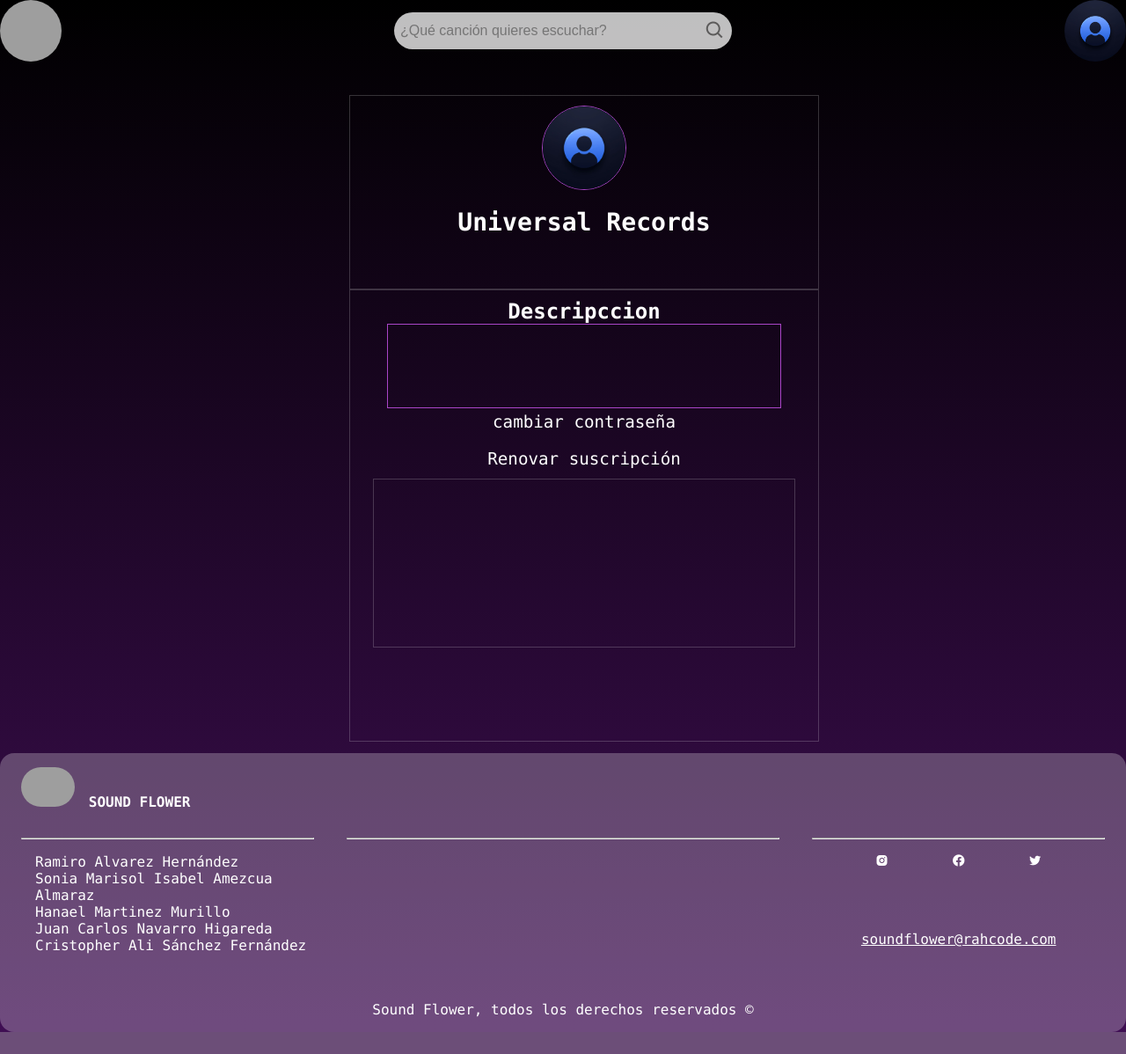
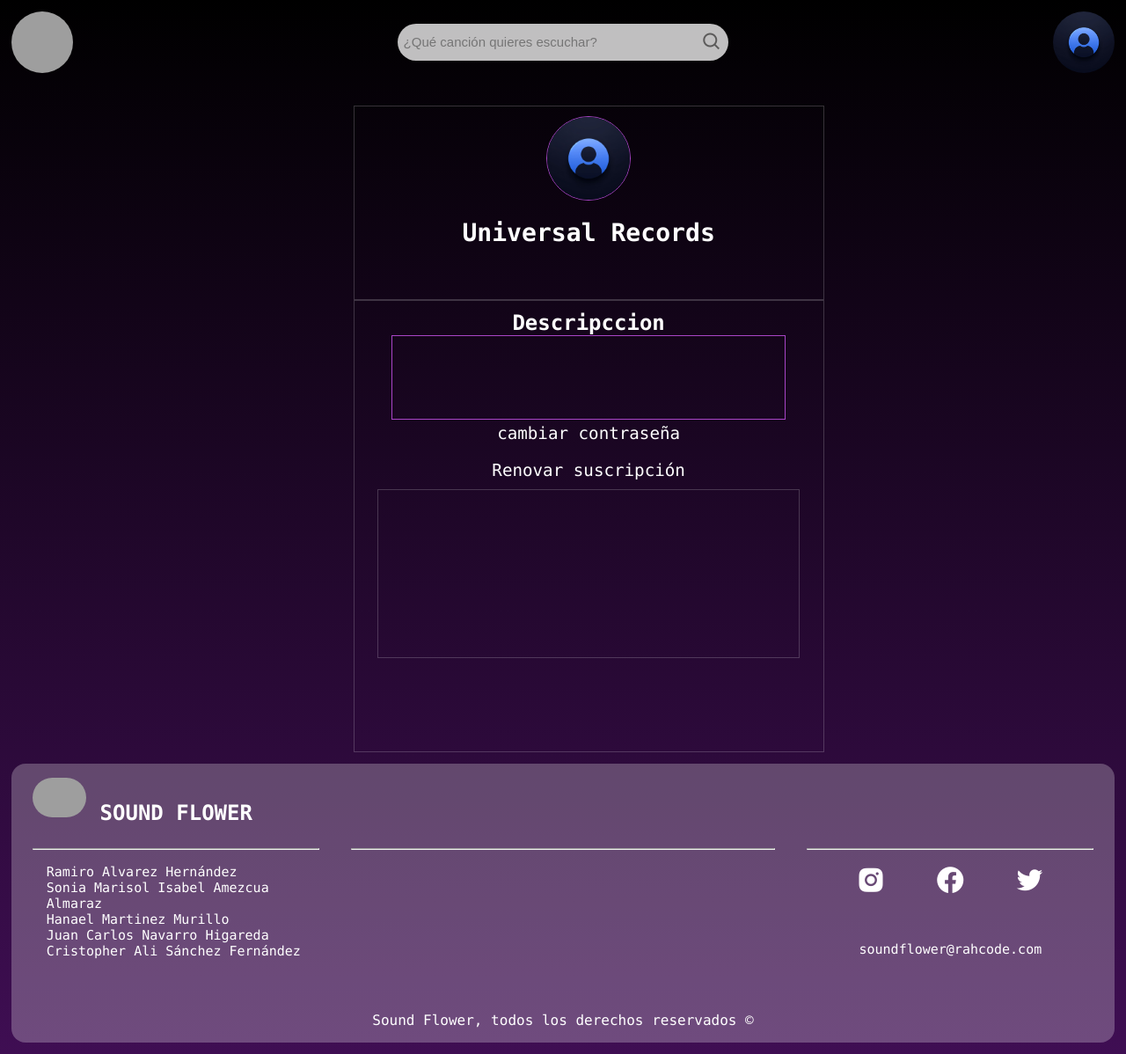
Before and after one commit to milosnowcat/sound-flower, a PHP site: page /perfil.php in a window 1280 px wide. Shown: the whole page at 88% size. Before the commit the page ends 1173 px from the top, so only its background shows below. Run offline with PHP 8.4, Linux system fonts and the light colour scheme; a user stored in the database is signed in; data comes from the database, SQL or seed files in the repository; data that the repository does not hold is empty; grey boxes are pictures that could not be loaded.

Commit message:
se agrgo los estilos globales a todo

```diff
--- a/assets/css/lista.css
+++ b/assets/css/lista.css
@@ -1,4 +1,4 @@
-
+@import url(style.css);
 *{
     margin: 0%;
     padding: 0%;
--- a/assets/css/login.css
+++ b/assets/css/login.css
@@ -1,3 +1,4 @@
+@import url(style.css);
 *{
     margin: 0%;
     padding: 0%;
--- a/assets/css/pago.css
+++ b/assets/css/pago.css
@@ -1,3 +1,4 @@
+@import url(style.css);
 *{
     margin: 0%;
     padding: 0%;
--- a/assets/css/perfil.css
+++ b/assets/css/perfil.css
@@ -1,3 +1,4 @@
+@import url(style.css);
 *{
     margin: 0%;
     padding: 0%;
--- a/assets/css/player.css
+++ b/assets/css/player.css
@@ -1,3 +1,4 @@
+@import url(style.css);
 #mainPlayer {
     width: 99wh;
     height: 93vh;
```
